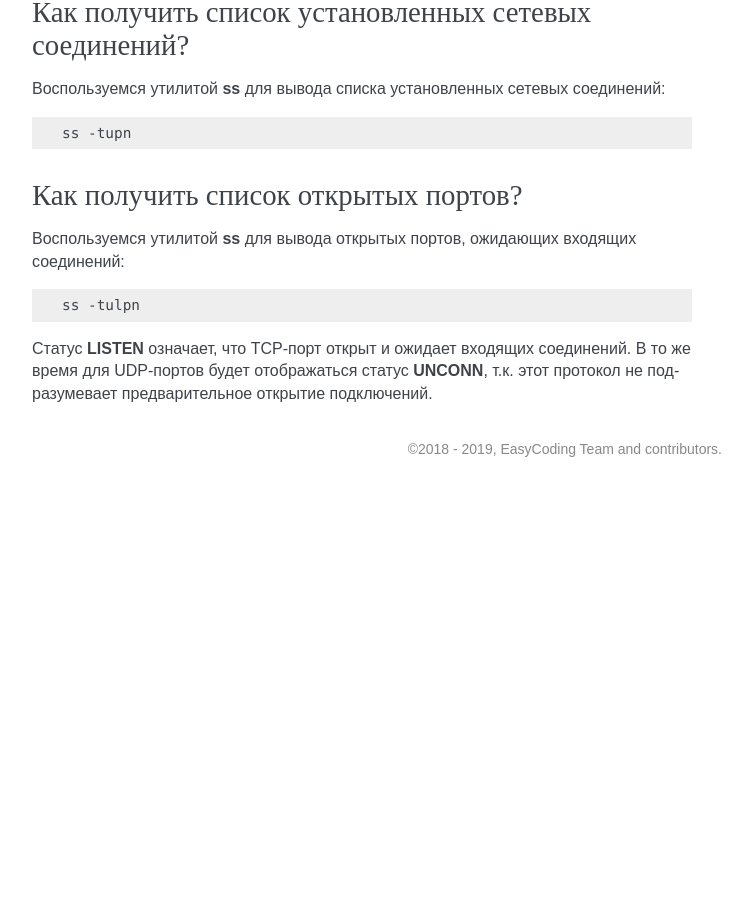
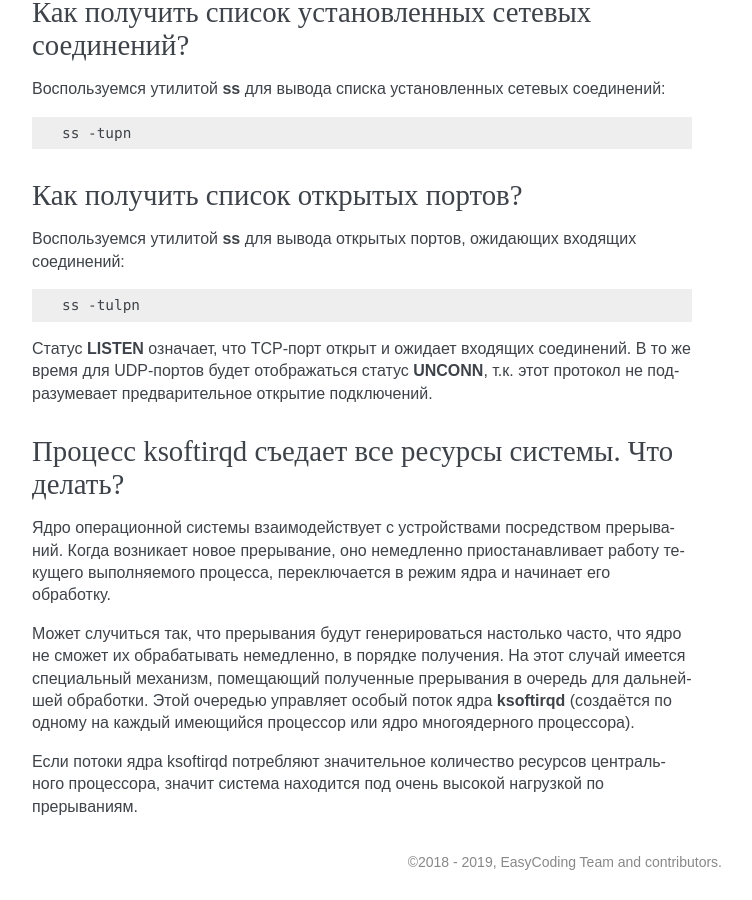
Before and after one commit to RussianFedora/FAQ, a Sphinx documentation site: the page built from source/administration.rst, in a window 1280 px wide and 900 px high, scrolled down 17456 px. Shown: the whole window, without its empty margins (388-1140 px from the left). Built offline with Sphinx 7.4.7, drawn with Linux system fonts in a browser that asks for light colours; before the commit the page ends 17943 px from its top, so only the background shows below that; some of the changed text lies outside the part shown.

Commit message:
Added question about ksoftirqd kernel thread.

```diff
--- a/source/administration.rst
+++ b/source/administration.rst
@@ -1041,3 +1041,15 @@
     ss -tulpn
 
 Статус **LISTEN** означает, что TCP-порт открыт и ожидает входящих соединений. В то же время для UDP-портов будет отображаться статус **UNCONN**, т.к. этот протокол не подразумевает предварительное открытие подключений.
+
+.. index:: kernel, irq, interrupts
+.. _ksoftirqd:
+
+Процесс ksoftirqd съедает все ресурсы системы. Что делать?
+=============================================================
+
+Ядро операционной системы взаимодействует с устройствами посредством прерываний. Когда возникает новое прерывание, оно немедленно приостанавливает работу текущего выполняемого процесса, переключается в режим ядра и начинает его обработку.
+
+Может случиться так, что прерывания будут генерироваться настолько часто, что ядро не сможет их обрабатывать немедленно, в порядке получения. На этот случай имеется специальный механизм, помещающий полученные прерывания в очередь для дальнейшей обработки. Этой очередью управляет особый поток ядра **ksoftirqd** (создаётся по одному на каждый имеющийся процессор или ядро многоядерного процессора).
+
+Если потоки ядра ksoftirqd потребляют значительное количество ресурсов центрального процессора, значит система находится под очень высокой нагрузкой по прерываниям.
```
